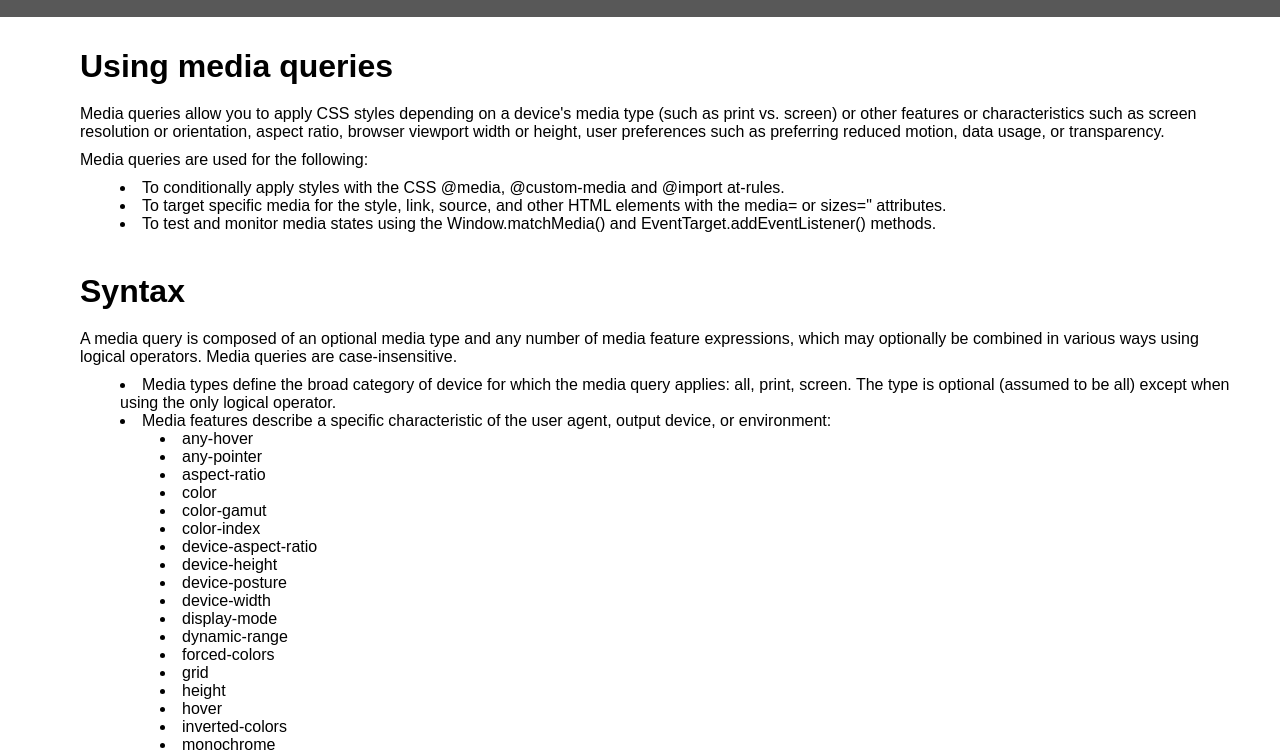
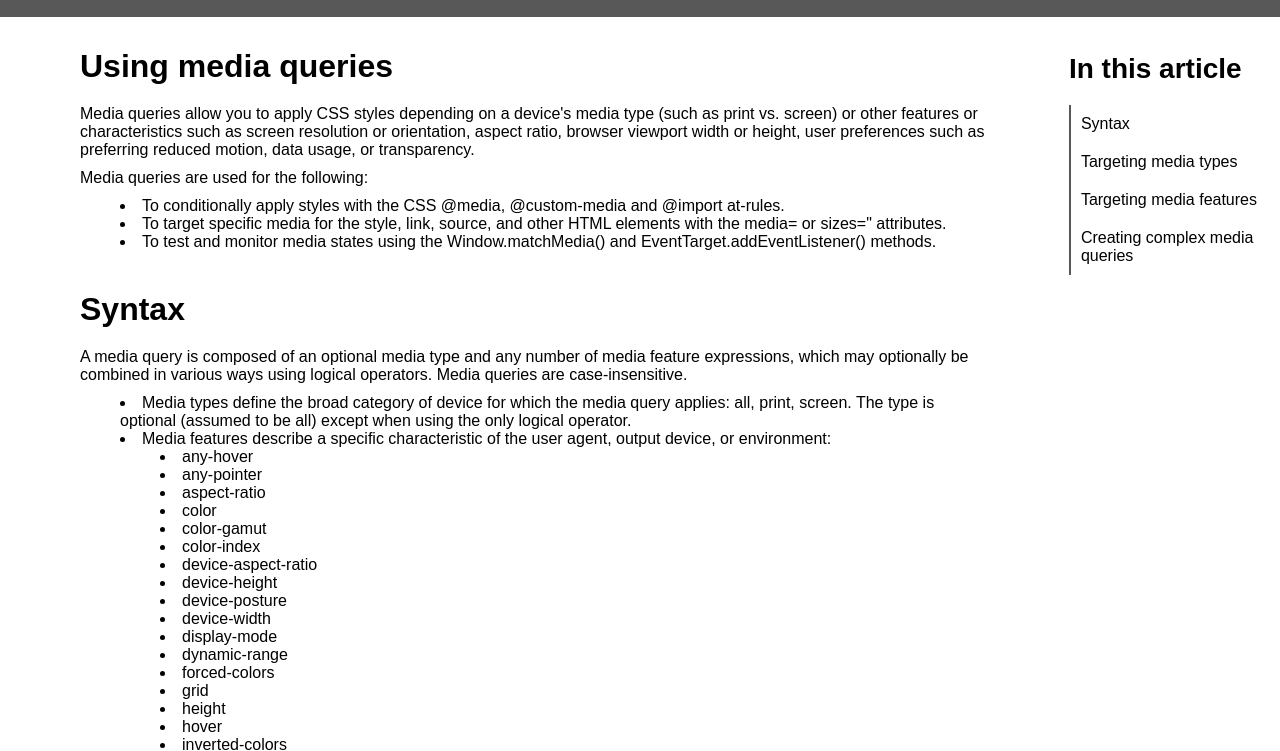
Before and after one commit to rizqyazhar/koda-b10-html6, a plain HTML site: page index.html in a window 1280 px wide. Shown: the part 52-803 px from the top of the page. Drawn offline with Linux system fonts and the light colour scheme.

Commit message:
feat: add aside content

```diff
--- a/index.html
+++ b/index.html
@@ -253,6 +253,17 @@
           </p>
         </section>
       </div>
+      <aside>
+        <div>
+          <h4>In this article</h4>
+          <ul>
+            <li>Syntax</li>
+            <li>Targeting media types</li>
+            <li>Targeting media features</li>
+            <li>Creating complex media queries</li>
+          </ul>
+        </div>
+      </aside>
     </main>
   </body>
 </html>
--- a/style.css
+++ b/style.css
@@ -111,6 +111,38 @@ h2 {
   margin-left: 40px;
 }
 
+aside {
+  width: 950px;
+  padding: 105px 20px 40px;
+  position: relative;
+}
+
+aside > div {
+  display: flex;
+  flex-direction: column;
+  gap: 20px;
+  position: fixed;
+}
+
+aside h4 {
+  font-size: 28px;
+}
+
+aside ul {
+  display: flex;
+  flex-direction: column;
+  border-left: 2px solid rgb(88, 88, 88);
+  padding-left: 10px;
+}
+
+aside ul li {
+  padding: 10px 0;
+}
+
+aside ul li:hover {
+  background-color: rgba(0, 0, 0, 0.1);
+}
+
 @media (width <= 768px) {
   nav {
     position: static;
@@ -160,4 +192,8 @@ h2 {
   .input-search {
     width: 100%;
   }
+
+  aside {
+    display: none;
+  }
 }
```
